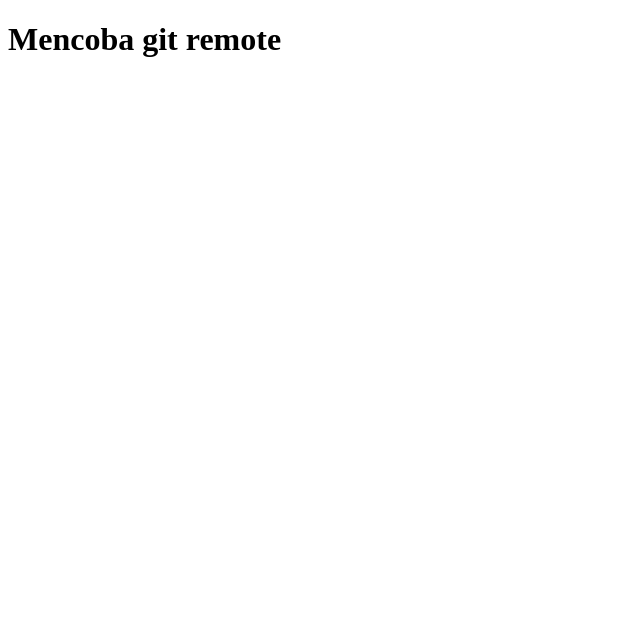
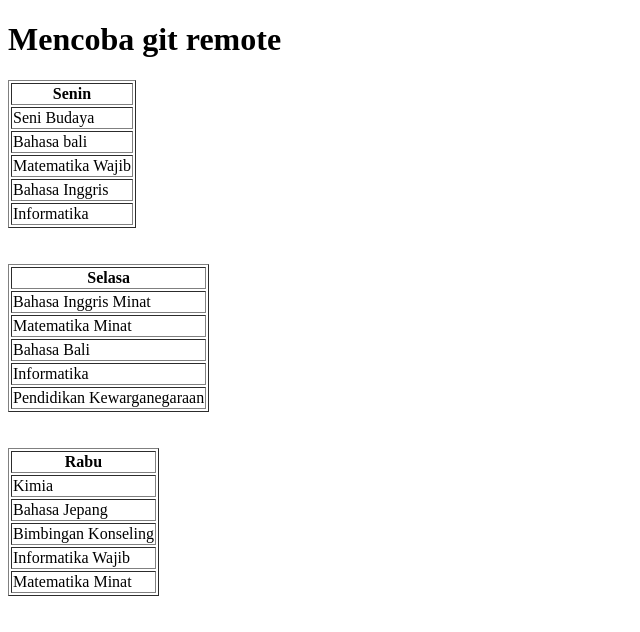
Before and after one commit to GilangPradnyana/gilang-git-test, a plain HTML site: page index.html in a window 1280 px wide. Shown: the whole page, without its empty margins (0-640 px from the left). Drawn offline with Linux system fonts and the light colour scheme.

Commit message:
menambahkan tabel

```diff
--- a/index.html
+++ b/index.html
@@ -4,9 +4,99 @@
   <meta charset="UTF-8">
   <meta name="viewport" content="width=device-width, initial-scale=1.0">
   <title>Git remote</title>
+  <link rel="stylesheet" href="style.css">
 </head>
 <body>
   <h1>Mencoba git remote</h1>
+  <div class="jadwal-senin">
+    <table border="1px" >
+      <thead>
+        <tr>
+          <th>Senin</th>
+        </tr>
+      </thead>
+
+      <tbody>
+        <tr>
+          <td>Seni Budaya</td>
+        </tr>
+        <tr>
+          <td>Bahasa bali</td>
+        </tr>
+        <tr>
+          <td>Matematika Wajib</td>
+        </tr>
+        <tr>
+          <td>Bahasa Inggris</td>
+        </tr>
+        <tr>
+          <td>Informatika</td>
+        </tr>
+      </tbody>
+    </table>
+  </div>
+
+  <br><br>
+
+  <div class="jadwal-selasa">
+    <table border="1px">
+      <thead>
+        <tr>
+          <th>Selasa</th>
+        </tr>
+      </thead>
+
+      <tbody>
+        <tr>
+          <td>Bahasa Inggris Minat</td>
+        </tr>
+        <tr>
+          <td>Matematika Minat</td>
+        </tr>
+        <tr>
+          <td>Bahasa Bali</td>
+        </tr>
+        <tr>
+          <td>Informatika</td>
+        </tr>
+        <tr>
+          <td>Pendidikan Kewarganegaraan</td>
+        </tr>
+      </tbody>
+    </table>
+
+  </div>
+
+<br><br>
+
+  <div class="jadwal-rabu">
+    <table border="1px">
+      <thead>
+        <tr>
+          <th>Rabu</th>
+        </tr>
+      </thead>
+
+      <tbody>
+        <tr>
+          <td>Kimia</td>
+        </tr>
+        <tr>
+          <td>Bahasa Jepang</td>
+        </tr>
+        <tr>
+          <td>Bimbingan Konseling</td>
+        </tr>
+        <tr>
+          <td>Informatika Wajib</td>
+        </tr>
+        <tr>
+          <td>Matematika Minat</td>
+        </tr>
+      </tbody>
+
+    </table>
+  </div>
 
 </body>
 </html>
```
